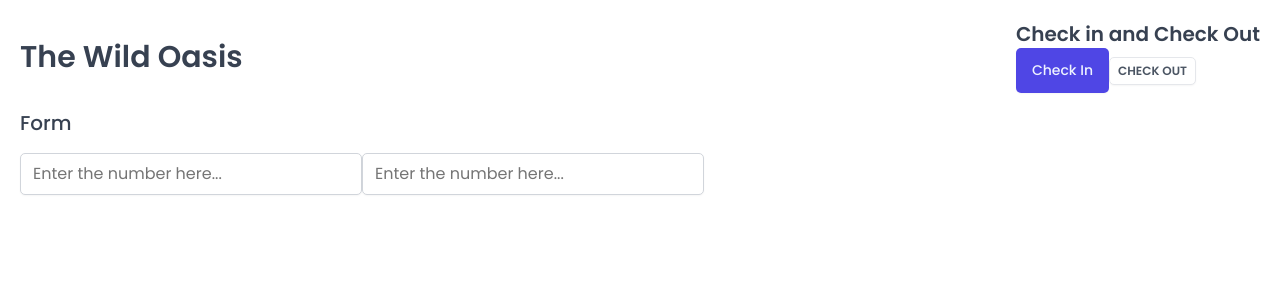
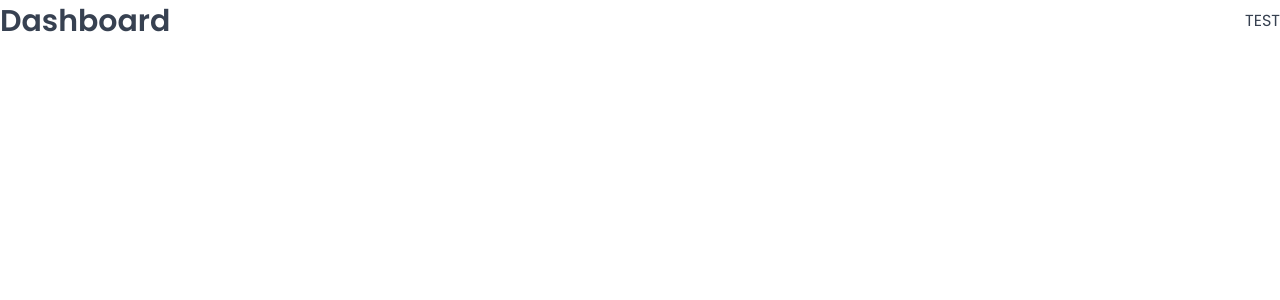
Before and after one commit to ritikkamboj/the-wild-oasis, a React (Vite) app: page /dashboard in a window 1280 px wide. Shown: the top 300 px of the page. Built offline with nearby package versions, Linux system fonts and the light colour scheme; a web font is replaced by a local one.

Commit message:
applied the react router libraray

```diff
--- a/package.json
+++ b/package.json
@@ -12,6 +12,7 @@
   "dependencies": {
     "react": "^18.2.0",
     "react-dom": "^18.2.0",
+    "react-router-dom": "^7.4.0",
     "styled-components": "^6.1.16"
   },
   "devDependencies": {
--- a/src/App.jsx
+++ b/src/App.jsx
@@ -1,41 +1,38 @@
-import React from "react";
-import styled from "styled-components";
-import GlobalStyles from "./styles/globalStyles";
-import Button from "./ui/Button";
-import Input from "./ui/Input";
-import Heading from "./ui/Heading";
-import Row from "./ui/Row";
+import React from 'react'
+import GlobalStyles from './styles/globalStyles'
+import { BrowserRouter, Navigate, Route, Routes } from 'react-router-dom'
+import Dashboard from './pages/Dashboard'
+import Account from './pages/Account'
+import Bookings from './pages/Bookings'
+import Cabins from './pages/Cabins'
+import Login from './pages/Login'
+import Settings from './pages/Settings'
+import NewUsers from './pages/Users'
+import PageNotFound from './pages/PageNotFound'
 
-const StyleApp = styled.div`
-  /* background-color: red; */
-  padding: 20px;
-`;
 function App() {
   return (
     <>
-      <GlobalStyles />
-      <StyleApp>
-        <Row type="vertical">
-        <Row type="horizontal">
-          <Heading as="h1">The Wild Oasis</Heading>
-          <div>
-            <Heading as="h2">Check in and Check Out</Heading>
-            <Button variations="primary" size="medium" onClick={() => alert("checkin clicked")}>Check In </Button>
-            <Button variations="secondary" size="small" onClick={() => alert("checkout clicked")}>Check out</Button>
-          </div>
-        </Row>
+<GlobalStyles/>
+<BrowserRouter>
+<Routes>
+  <Route index  path='/' element={<Navigate to="/dashboard" replace/>}></Route>
+  <Route path='/dashboard' element={<Dashboard/>}></Route>
+  <Route path='/account' element={<Account/>}></Route>
+  <Route path='/bookings' element={<Bookings/>}></Route>
+  <Route path='/cabins' element={<Cabins/>}></Route>
+  <Route path='/login' element={<Login/>}></Route>
+  <Route path='/settings' element={<Settings/>}></Route>
+  <Route path='/newuser' element={<NewUsers/>}></Route>
+  <Route path='*' element={<PageNotFound/>}></Route>
+</Routes>
 
-        <Row type="vertical">
-          <Heading as="h3">Form</Heading>
-          <form>
-            <Input placeholder="Enter the number here..." type="number" />
-            <Input placeholder="Enter the number here..." type="number" />
-          </form>
-        </Row>
-        </Row>
-      </StyleApp>
+
+</BrowserRouter>
+
+
     </>
-  );
+  )
 }
 
-export default App;
+export default App
```
Also changed, not shown: 1 other file (tests, documents, lock files or other folders).
